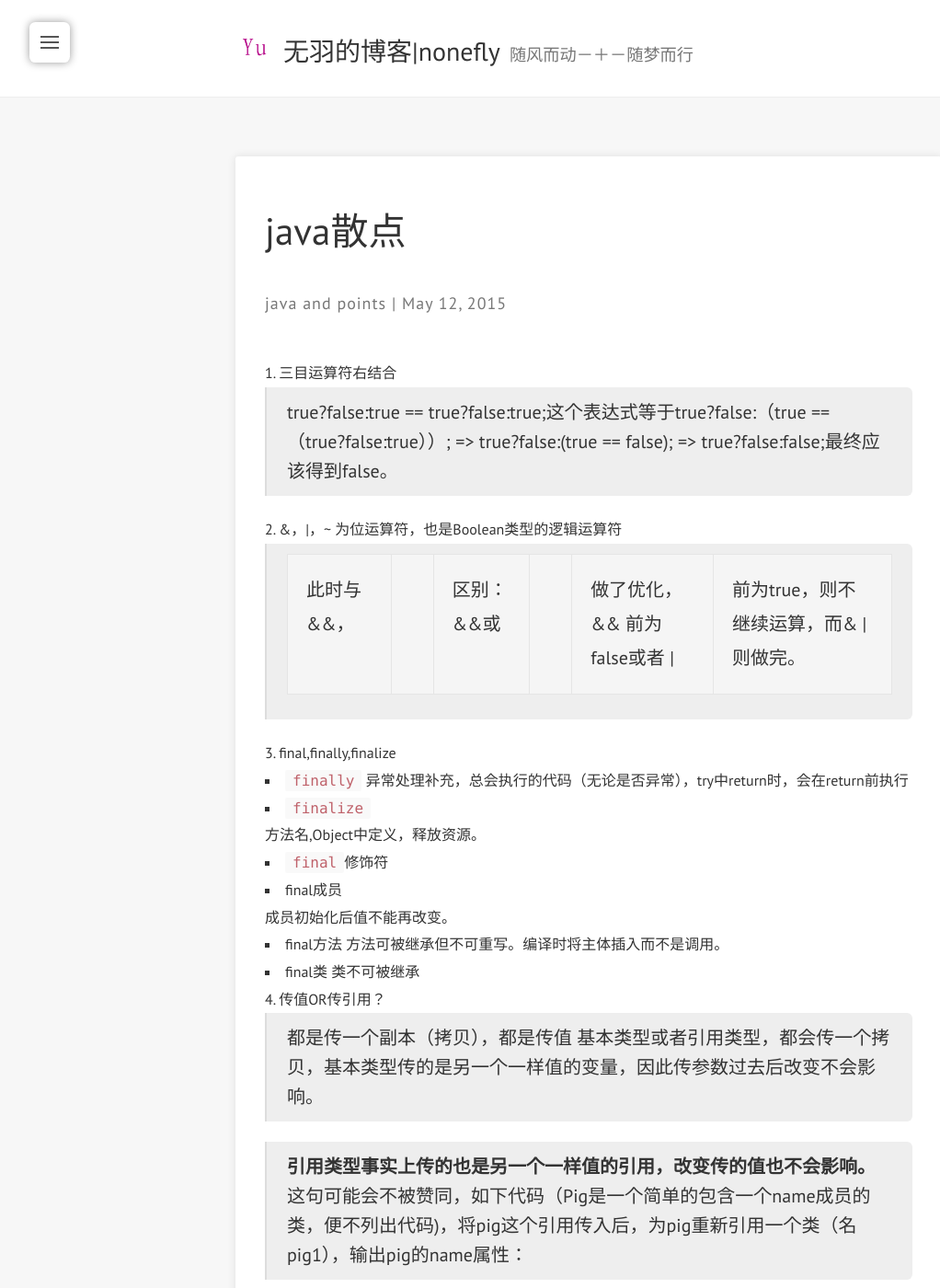
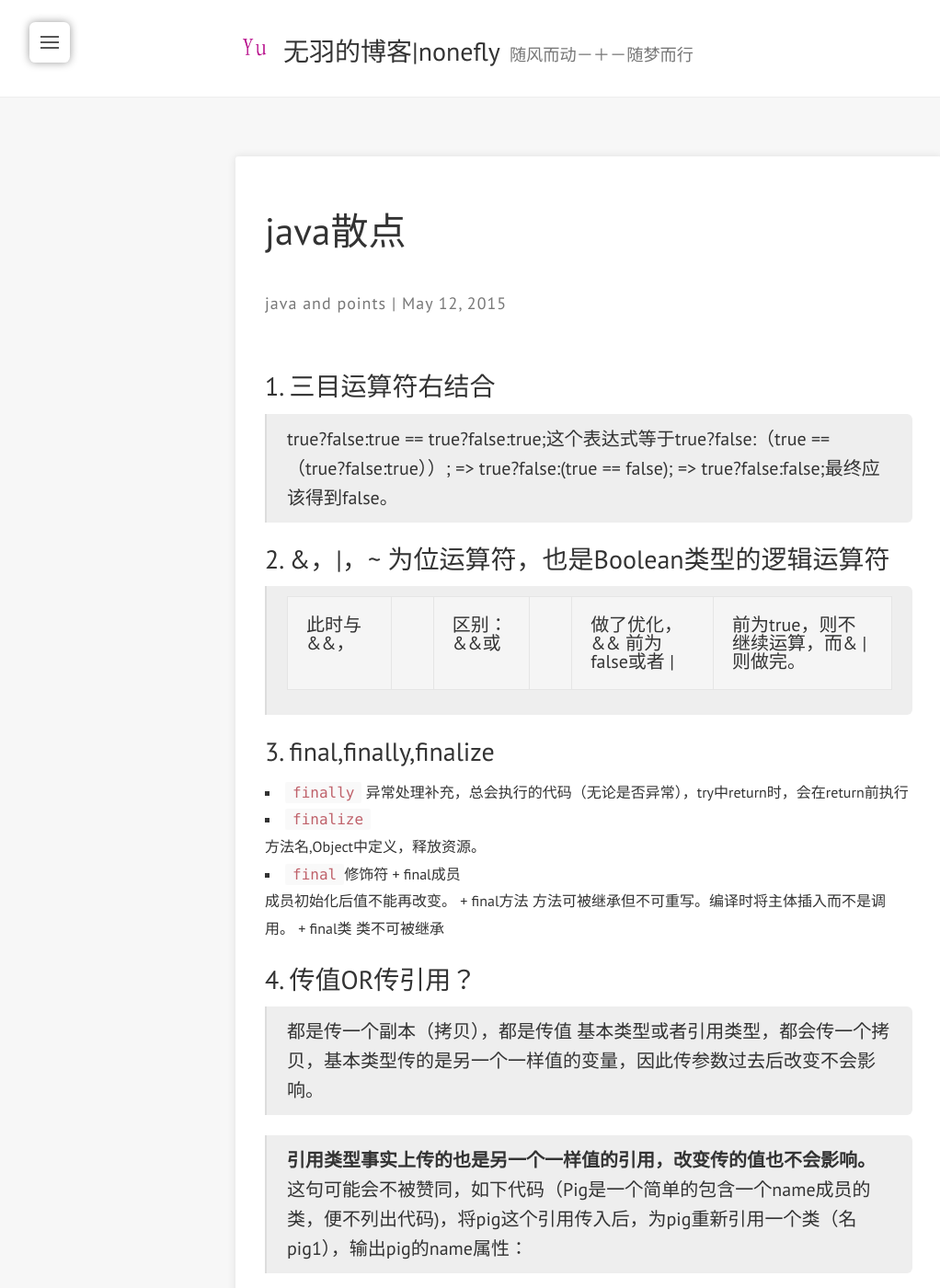
Before and after one commit to nonefly/nonefly.github.com, a Jekyll site: the page built from _posts/2015-05-12-JavaPoints.md, in a window 1280 px wide and 1400 px high. Shown: the whole window at 92% size, without its empty margins (0-1022 px from the left). Built offline with Jekyll 4.4.1, drawn with Linux system fonts in a browser that asks for light colours; nearby versions of some CDN libraries; comment, search, counter and statistics services are not loaded.

Commit message:
Update 2015-05-12-JavaPoints.md

```diff
--- a/_posts/2015-05-12-JavaPoints.md
+++ b/_posts/2015-05-12-JavaPoints.md
@@ -10,13 +10,13 @@
 browser_title: java散点
 ---
 
- 1. 三目运算符右结合
+### 1. 三目运算符右结合
  > true?false:true == true?false:true;这个表达式等于true?false:（true == （true?false:true））; => true?false:(true == false); => true?false:false;最终应该得到false。
 
- 2. &，\|，~ 为位运算符，也是Boolean类型的逻辑运算符
+### 2. &，\|，~ 为位运算符，也是Boolean类型的逻辑运算符
  > 此时与&&，|| 区别：&&或|| 做了优化，&& 前为false或者 \|| 前为true，则不继续运算，而& \| 则做完。
 
- 3. final,finally,finalize
+### 3. final,finally,finalize
    - `finally`
         异常处理补充，总会执行的代码（无论是否异常），try中return时，会在return前执行
    - `finalize`
@@ -29,7 +29,7 @@
     + final类
      类不可被继承
 
- 4. 传值OR传引用？
+### 4. 传值OR传引用？
   > 都是传一个副本（拷贝），都是传值
     基本类型或者引用类型，都会传一个拷贝，基本类型传的是另一个一样值的变量，因此传参数过去后改变不会影响。
 
```
